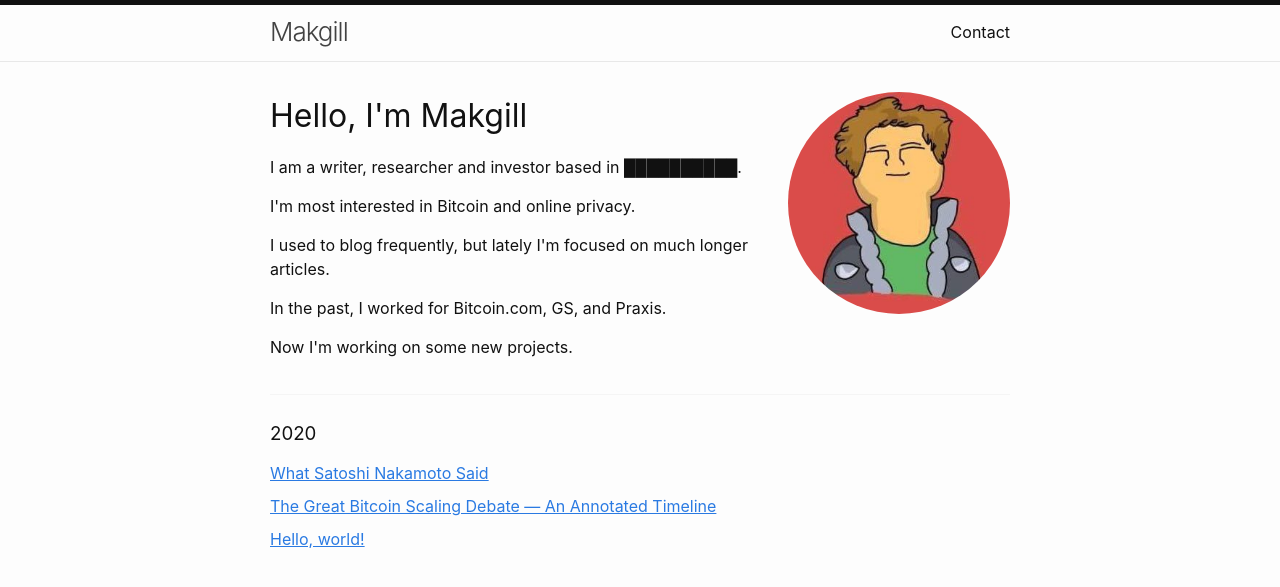
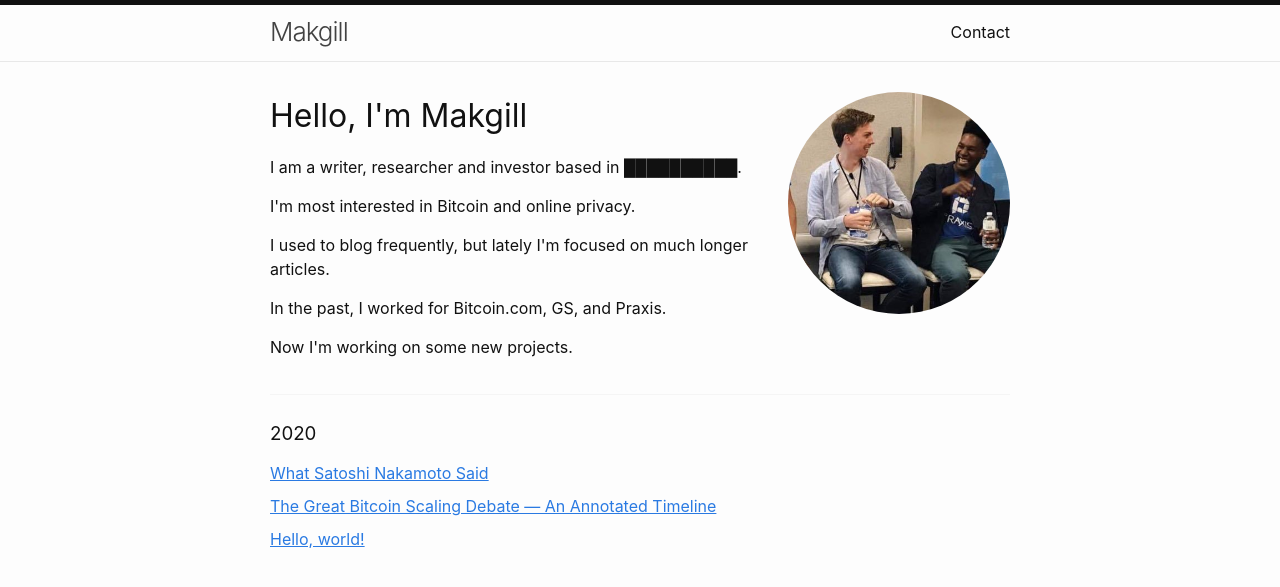
Before and after one commit to derykmakgill/krawisz, a Jekyll site: the page built from index.html, in a window 1280 px wide. Shown: the top 587 px of the page. Built offline with Jekyll 4.4.1, drawn with Linux system fonts in a browser that asks for light colours.

Commit message:
Update home.html

```diff
--- a/_layouts/home.html
+++ b/_layouts/home.html
@@ -12,7 +12,7 @@
     padding-bottom: 20px;
     margin-bottom: 25px;
 "><div class="container">
-    <img alt="Deryk Makgill" src="/assets/deryk-makgill-cartoon.jpg" style="
+    <img alt="Deryk Makgill" src="/assets/deryk-makgill-h-card.jpg" style="
     border-radius: 100%;
     float: right;
     max-width: 30%;
```
